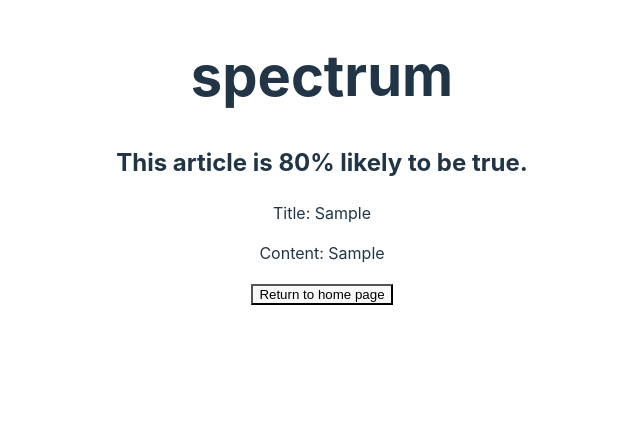
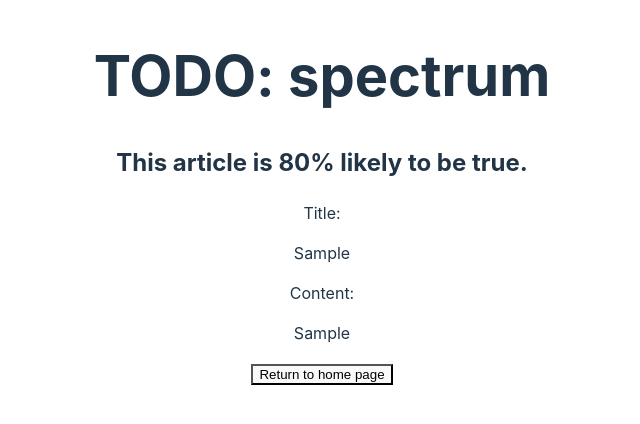
Before and after one commit to SuperSaiyansUcd/Fake-News-Detection-, a React (Create React App) app in the folder fake-news-detection-app/: page / in a window 1280 px wide. Both pictures are taken after typing "Sample", "Sample" into the empty fields and a click on the input "Submit". Shown: the top 424 px of the page, without its empty margins (318-958 px from the left). Built offline with nearby package versions, Linux system fonts and the light colour scheme.

Commit message:
a bit formatting

```diff
--- a/fake-news-detection-app/src/Result.js
+++ b/fake-news-detection-app/src/Result.js
@@ -8,17 +8,18 @@
 
     const navigate = useNavigate();
     const toHome = (e) => {
-
         navigate('/');
     };
 
     return (<>
         <div>
             {/* TODO: Add spectrum */}
-            <h1>spectrum</h1>
+            <h1>TODO: spectrum</h1>
             <h2>This article is 80% likely to be true.</h2>
-            <p>Title: {title}</p>
-            <p>Content: {content}</p>
+            <p>Title: </p>
+            <p>{title}</p>
+            <p>Content: </p>
+            <p>{content}</p>
         </div>
         <button onClick={ toHome }>Return to home page</button>
         </>
```
